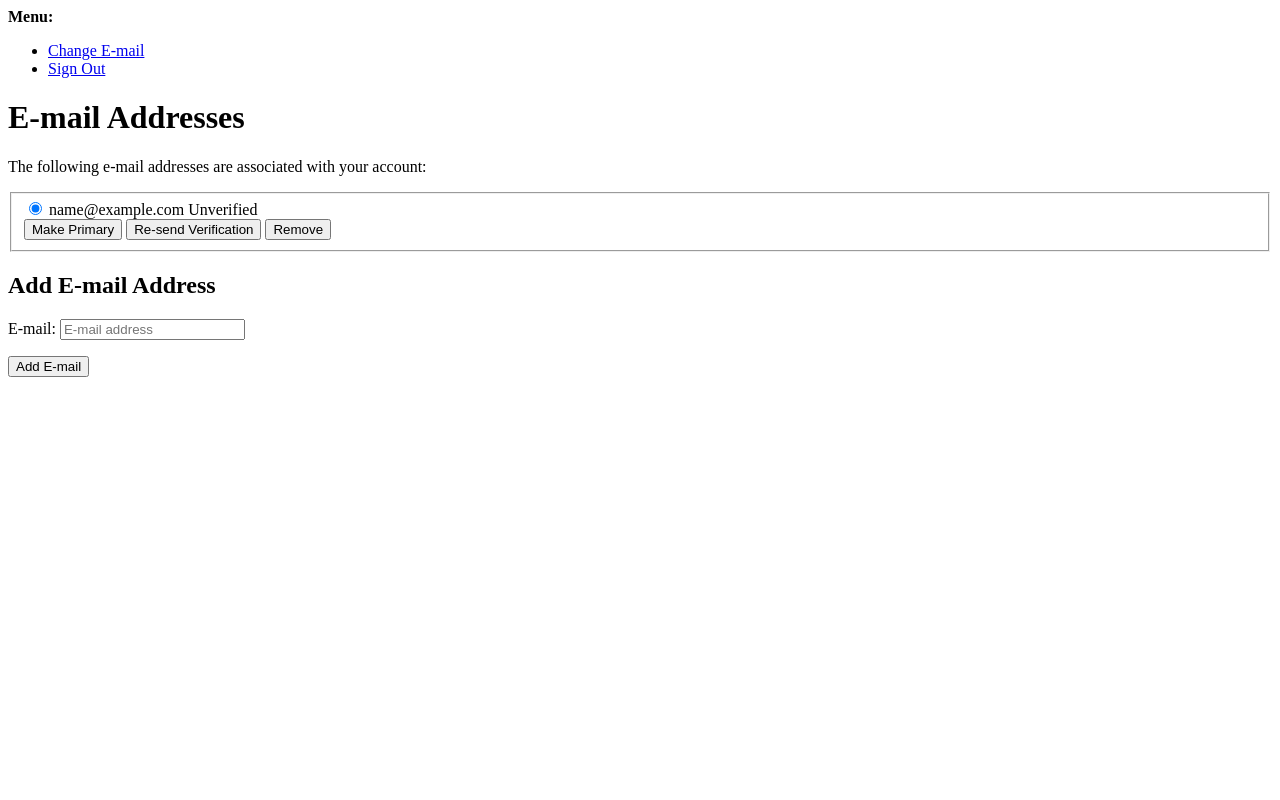
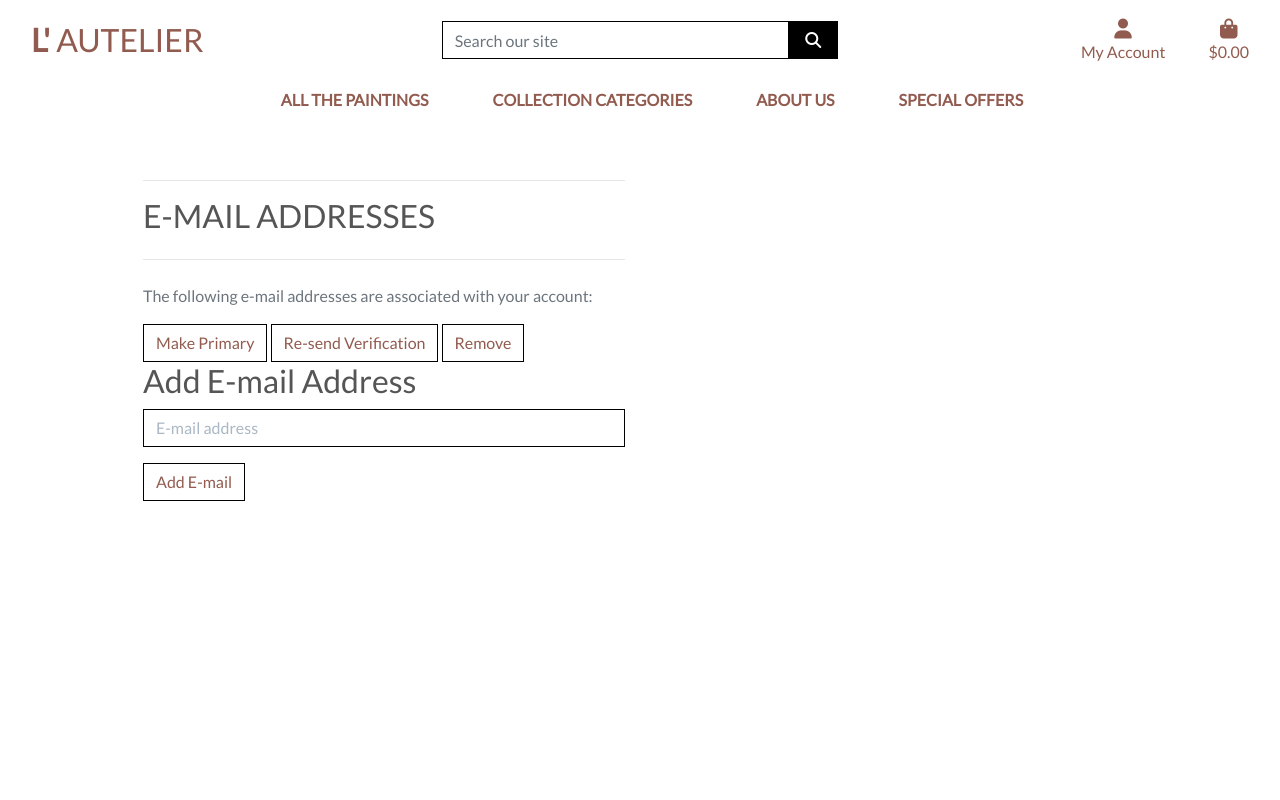
Before and after one commit to Antonio-dev7/lautelier, a Django app: page /accounts/email/ in a window 1280 px wide. Run offline with Django 3.2, Linux system fonts and the light colour scheme; the visitor is signed in with stand-in values (Sample User, id 1); data comes from the database, SQL or seed files in the repository; some libraries are stand-ins or nearby versions.

Commit message:
allauth templates and tested profiles

```diff
--- a/profiles/templates/profiles/profile.html
+++ b/profiles/templates/profiles/profile.html
@@ -21,7 +21,8 @@
                 <hr>
                 <h2 class="logo-font mb-4">My Profile</h2>
                 <hr>
-            </div>
+
         </div>
     </div>
+    {{ profile }}
 {% endblock %}
--- a/static/css/base.css
+++ b/static/css/base.css
@@ -93,6 +93,62 @@ body {
   }
 }
 
+
+/* --------------------------------Allauth form formatting */
+
+.allauth-form-inner-content p {
+    margin-top: 1.5rem; /* mt-4 */
+    color: #6c757d; /* text-secondary */
+}
+
+.allauth-form-inner-content input {
+    border-color: #000;
+    border-radius: 0;
+}
+
+.allauth-form-inner-content label:not([for='id_remember']) {
+    display: none;
+}
+
+.allauth-form-inner-content input::placeholder {
+    color: #aab7c4;
+}
+
+.allauth-form-inner-content button,
+.allauth-form-inner-content input[type='submit'] {
+	/* btn */
+	display: inline-block;
+    font-weight: 400;
+    color: #925B4F;
+    text-align: center;
+    vertical-align: middle;
+    -webkit-user-select: none;
+    -moz-user-select: none;
+    -ms-user-select: none;
+    user-select: none;
+    background-color: white;
+    border: 1px solid #000;
+    padding: .375rem .75rem;
+    font-size: 1rem;
+    line-height: 1.5;
+    border-radius: 0;
+
+  /* standard bootstrap btn transitions */
+    transition: color .15s ease-in-out,background-color .15s ease-in-out,border-color .15s ease-in-out,box-shadow .15s ease-in-out;
+}
+
+.allauth-form-inner-content button:hover,
+.allauth-form-inner-content input[type='submit']:hover {
+	color: #925B4F;
+    background-color: #222;
+    border-color: #222;
+}
+
+.allauth-form-inner-content a {
+	color: #17a2b8; /* text-info */
+}
+
+
 /* fixed top navbar only on medium and up */
 @media (min-width: 992px) {
     .fixed-top-desktop-only {
--- a/templates/allauth/account/account_inactive.html
+++ b/templates/allauth/account/account_inactive.html
@@ -4,8 +4,10 @@
 
 {% block head_title %}{% trans "Account Inactive" %}{% endblock %}
 
-{% block content %}
-<h1>{% trans "Account Inactive" %}</h1>
+{% block inner_content %}
+<hr>
+<h2 class="logo-font mb-4">{% trans "Account Inactive" %}</h2>
+<hr>
 
 <p>{% trans "This account is inactive." %}</p>
 {% endblock %}
--- a/templates/allauth/account/base.html
+++ b/templates/allauth/account/base.html
@@ -1,40 +1,15 @@
-<!DOCTYPE html>
-<html>
-  <head>
-    <title>{% block head_title %}{% endblock %}</title>
-    {% block extra_head %}
-    {% endblock %}
-  </head>
-  <body>
-    {% block body %}
+{% extends "base.html" %}
 
-    {% if messages %}
-    <div>
-      <strong>Messages:</strong>
-      <ul>
-        {% for message in messages %}
-        <li>{{message}}</li>
-        {% endfor %}
-      </ul>
+{% block content %}
+    <div class="container header-container">
+        <div class="overlay"></div>
+        <div class="row">
+            <div class="col-12 col-md-6">
+                <div class="allauth-form-inner-content">
+                    {% block inner_content %}
+                    {% endblock %}
+                </div>
+            </div>
+        </div>
     </div>
-    {% endif %}
-
-    <div>
-      <strong>Menu:</strong>
-      <ul>
-        {% if user.is_authenticated %}
-        <li><a href="{% url 'account_email' %}">Change E-mail</a></li>
-        <li><a href="{% url 'account_logout' %}">Sign Out</a></li>
-        {% else %}
-        <li><a href="{% url 'account_login' %}">Sign In</a></li>
-        <li><a href="{% url 'account_signup' %}">Sign Up</a></li>
-        {% endif %}
-      </ul>
-    </div>
-    {% block content %}
-    {% endblock %}
-    {% endblock %}
-    {% block extra_body %}
-    {% endblock %}
-  </body>
-</html>
+{% endblock %}
--- a/templates/allauth/account/email.html
+++ b/templates/allauth/account/email.html
@@ -2,10 +2,12 @@
 
 {% load i18n %}
 
-{% block head_title %}{% trans "E-mail Addresses" %}{% endblock %}
+{% block head_title %}{% trans "Account" %}{% endblock %}
 
-{% block content %}
-    <h1>{% trans "E-mail Addresses" %}</h1>
+{% block inner_content %}
+    <hr>
+    <h2 class="logo-font mb-4">{% trans "E-mail Addresses" %}</h2>
+    <hr>
 {% if user.emailaddress_set.all %}
 <p>{% trans 'The following e-mail addresses are associated with your account:' %}</p>
 
@@ -44,15 +46,14 @@
 
 {% endif %}
 
-  {% if can_add_email %}
+
     <h2>{% trans "Add E-mail Address" %}</h2>
 
     <form method="post" action="{% url 'account_email' %}" class="add_email">
         {% csrf_token %}
-        {{ form.as_p }}
+        {{ form|crispy }}
         <button name="action_add" type="submit">{% trans "Add E-mail" %}</button>
     </form>
-  {% endif %}
 
 {% endblock %}
 
--- a/templates/allauth/account/email_confirm.html
+++ b/templates/allauth/account/email_confirm.html
@@ -6,8 +6,10 @@
 {% block head_title %}{% trans "Confirm E-mail Address" %}{% endblock %}
 
 
-{% block content %}
-<h1>{% trans "Confirm E-mail Address" %}</h1>
+{% block inner_content %}
+<hr>
+<h2 class="logo-font mb-4">{% trans "Confirm E-mail Address" %}</h2>
+<hr>
 
 {% if confirmation %}
 
--- a/templates/allauth/account/verification_sent.html
+++ b/templates/allauth/account/verification_sent.html
@@ -4,8 +4,10 @@
 
 {% block head_title %}{% trans "Verify Your E-mail Address" %}{% endblock %}
 
-{% block content %}
-    <h1>{% trans "Verify Your E-mail Address" %}</h1>
+{% block inner_content %}
+    <hr>
+    <h2 class="logo-font mb-4">{% trans "Verify Your E-mail Address" %}</h2>
+    <hr>
 
     <p>{% blocktrans %}We have sent an e-mail to you for verification. Follow the link provided to finalize the signup process. Please contact us if you do not receive it within a few minutes.{% endblocktrans %}</p>
 
--- a/templates/allauth/account/verified_email_required.html
+++ b/templates/allauth/account/verified_email_required.html
@@ -4,8 +4,10 @@
 
 {% block head_title %}{% trans "Verify Your E-mail Address" %}{% endblock %}
 
-{% block content %}
-<h1>{% trans "Verify Your E-mail Address" %}</h1>
+{% block inner_content %}
+<hr>
+<h2 class="logo-font mb-4">{% trans "Verify Your E-mail Address" %}</h2>
+<hr>
 
 {% url 'account_email' as email_url %}
 
--- a/templates/base.html
+++ b/templates/base.html
@@ -76,7 +76,7 @@
                                 {% if request.user.is_superuser %}
                                     <a href="" class="dropdown-item">Product Management</a>
                                 {% endif %}
-                                <a href="" class="dropdown-item">My Profile</a>
+                                <a href="{% url 'profile' %}" class="dropdown-item">My Profile</a>
                                 <a href="{% url 'account_logout' %}" class="dropdown-item">Logout</a>
                             {% else %}
                                 <a href="{% url 'account_signup' %}" class="dropdown-item">Register</a>
```
Also changed, not shown: profiles/views.py (+7 -2 lines), templates/allauth/account/login.html (+11 -5 lines), templates/allauth/account/logout.html (+5 -4 lines), templates/allauth/account/signup.html (+7 -4 lines), templates/allauth/base.html (+40 -0 lines), profiles/models.py (line endings or trailing spaces).
